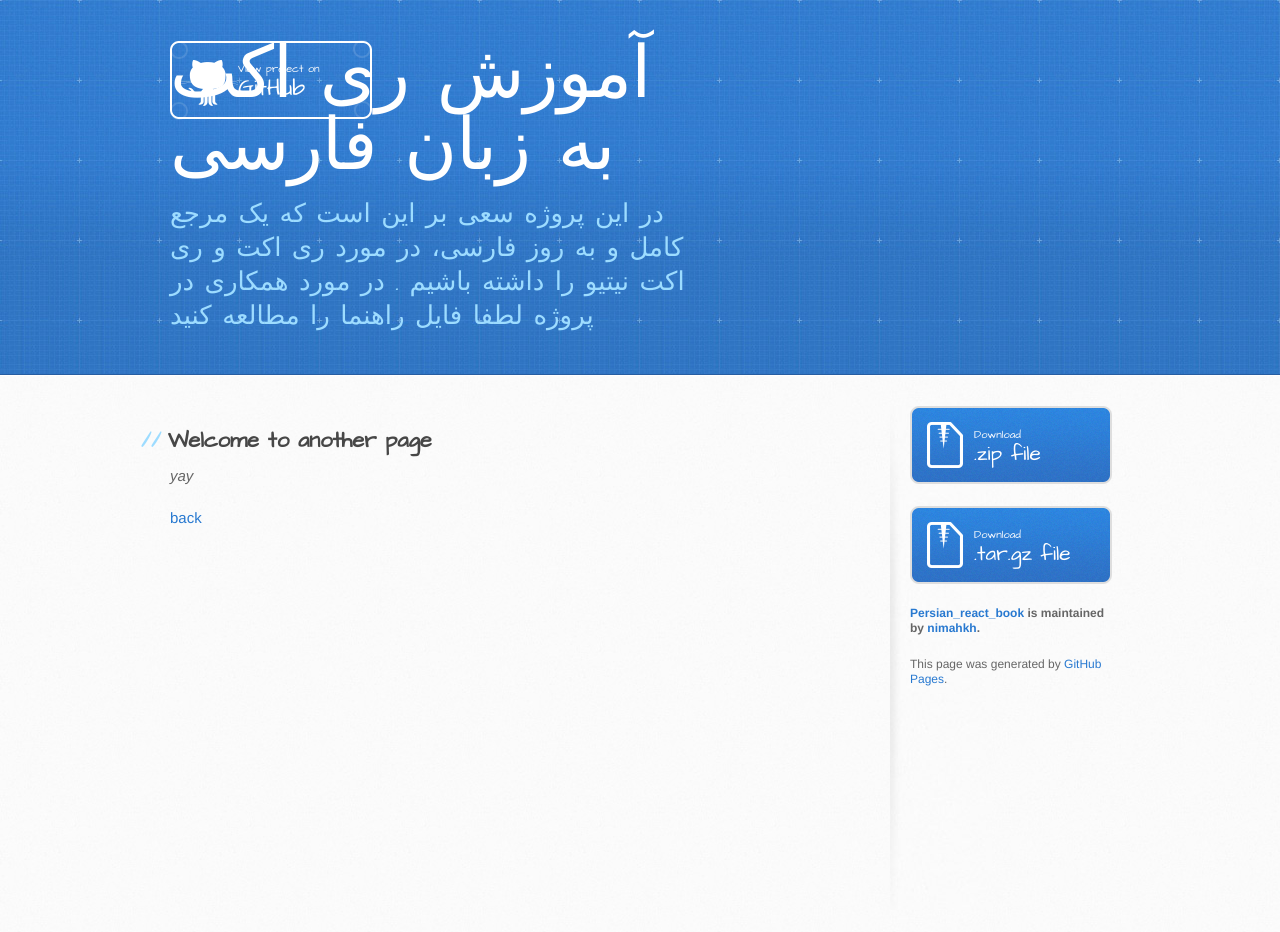
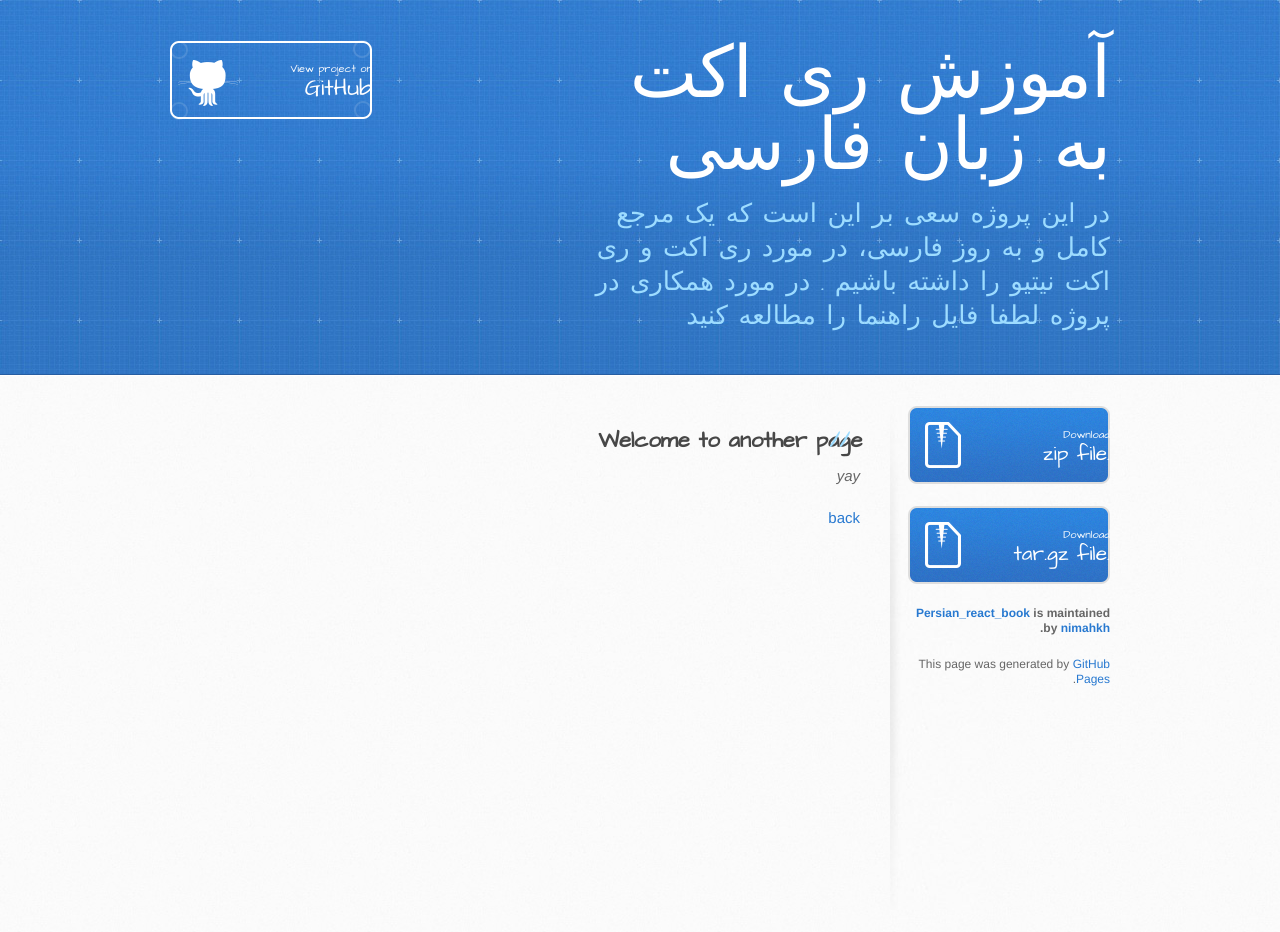
Before and after one commit to nimahkh/Persian_react_book, a Jekyll site: the page built from another-page.md, in a window 1280 px wide. Built offline with Jekyll 4.4.1, drawn with Linux system fonts in a browser that asks for light colours; our own code applies the rules of GitHub Pages for plain Markdown files.

Commit message:
Update jekyll-theme-architect.scss

```diff
--- a/_sass/jekyll-theme-architect.scss
+++ b/_sass/jekyll-theme-architect.scss
@@ -57,6 +57,8 @@ header h2 {
   position: relative;
   width: 940px;
   margin: 0 auto;
+  direction: rtl;
+  text-align: right;
 }
 
 #content-wrapper {
```
